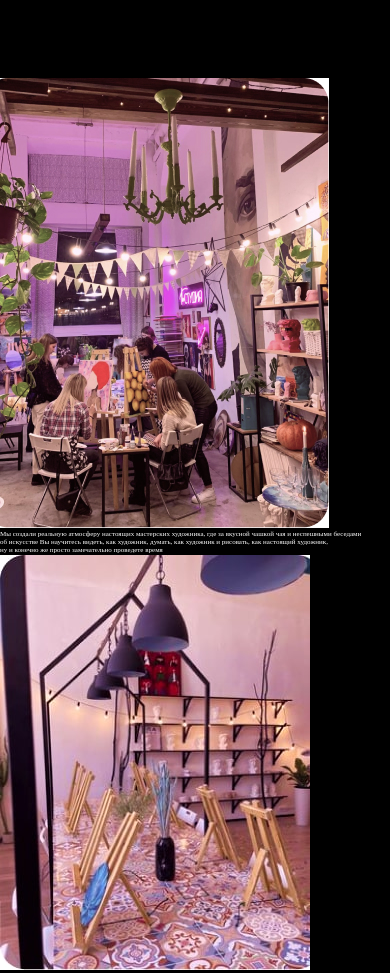
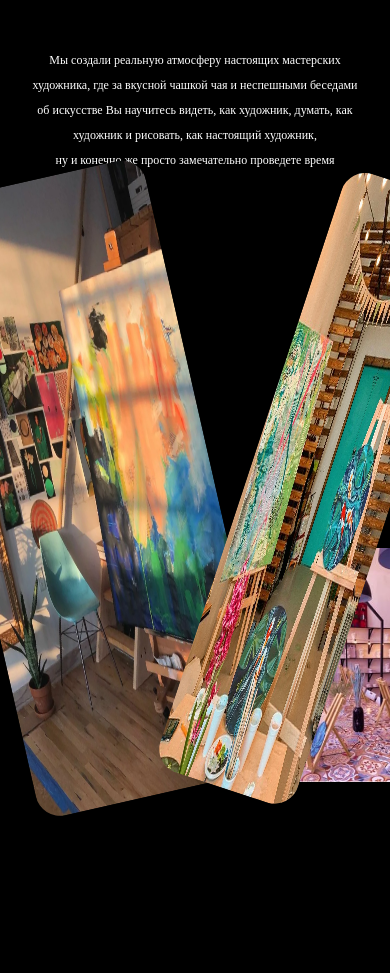
Before and after one commit to borshhevskijj/Art-studio, a website built with webpack: page src/index.html in a window 390 px wide. Shown: the part 7309-8282 px from the top of the page. After the commit the page ends 8237 px from the top, so only its background shows below. Built offline with nearby package versions, Linux system fonts and the light colour scheme; a script that the page names is missing.

Commit message:
styling our studios section

```diff
--- a/src/index.html
+++ b/src/index.html
@@ -739,7 +739,7 @@
       </h2>
       <div class="ourStudiosWrapper">
         <div class="ourStudiosWrapper_topContent">
-          <div>
+          <div class="ourStudiosWrapper_topContent_leftImg">
             <img src="./images/location3.jpg" alt="" />
           </div>
           <p>
@@ -749,16 +749,16 @@
             как настоящий художник, ну и конечно же просто замечательно
             проведете время
           </p>
-          <div>
+          <div class="ourStudiosWrapper_topContent_rigthImg">
             <img src="./images/location-min.jpg" alt="" />
           </div>
         </div>
         <div class="ourStudiosWrapper_bottomContent">
-          <div>
-            <img src="./images/location2.png" alt="" />
+          <div class="ourStudiosWrapper_bottomContent_leftImg">
+            <img src="./images/location2.webp" alt="" />
           </div>
-          <div>
-            <img src="./images/location4.png" alt="" />
+          <div class="ourStudiosWrapper_bottomContent_rigthImg">
+            <img src="./images/location4.webp" alt="" />
           </div>
         </div>
       </div>
--- a/src/styles/ourStudios.scss
+++ b/src/styles/ourStudios.scss
@@ -1,5 +1,130 @@
+@import "/src/styles/variables.scss";
+
 .ourStudiosSubTitle {
   & span {
     white-space: nowrap;
   }
 }
+
+.ourStudiosWrapper_topContent {
+  position: relative;
+  display: flex;
+  justify-content: space-between;
+  & img {
+    border-radius: 25px;
+    width: 100%;
+    height: 100%;
+  }
+  & p {
+    padding: 0 50px;
+    line-height: 25px;
+    text-align: center;
+    min-width: 385px;
+    max-width: 530px;
+    font-size: 15px;
+  }
+}
+.ourStudiosWrapper_topContent_leftImg {
+  position: relative;
+  bottom: 200px;
+  transform: translate(-20px, 0);
+}
+.ourStudiosWrapper_topContent_rigthImg {
+  position: relative;
+  bottom: 100px;
+  transform: translate(20px, 0);
+}
+
+.ourStudiosWrapper_bottomContent {
+  display: flex;
+  justify-content: space-around;
+  & div {
+    // max-width: 467.68px;
+    max-height: 645.34px;
+    & img {
+      max-width: 100%;
+      min-height: 630px;
+      height: auto;
+
+      border-radius: 25px;
+    }
+  }
+  & .ourStudiosWrapper_bottomContent_leftImg {
+    max-width: 496.33px;
+    transform: matrix(0.97, -0.22, 0.22, 0.97, -30, 0);
+  }
+  & .ourStudiosWrapper_bottomContent_rigthImg {
+    max-width: 467.68px;
+    min-height: 645px;
+    transform: rotate(18.19deg);
+  }
+}
+
+// @media (max-width: 1092px) {
+//   .ourStudiosWrapper_topContent_leftImg {
+//     position: relative;
+//     bottom: 200px;
+//     transform: translate(-20px, 0);
+//   }
+//   .ourStudiosWrapper_topContent_rigthImg {
+//     position: relative;
+//     bottom: 100px;
+//     transform: translate(20px, 0);
+//   }
+// }
+@media (max-width: 869px) {
+  .ourStudiosWrapper_topContent_leftImg,
+  .ourStudiosWrapper_topContent_rigthImg {
+    width: 175.08px;
+  }
+  .ourStudiosWrapper_topContent_rigthImg {
+    height: 233.96px;
+  }
+  .ourStudiosWrapper_topContent_leftImg {
+    height: 247.93px;
+  }
+
+  .ourStudiosWrapper_topContent {
+    & img {
+      width: 175.08px;
+    }
+    & p {
+      font-size: 14px;
+    }
+    & .ourStudiosWrapper_topContent_rigthImg {
+      height: 233.96px;
+      bottom: 25px;
+    }
+    & .ourStudiosWrapper_topContent_leftImg {
+      height: 247.93px;
+      bottom: 125px;
+    }
+  }
+}
+
+@media (max-width: 726px) {
+  .ourStudiosSubTitle {
+    padding: 0 $mobileContainerPadding + px;
+  }
+  .ourStudiosWrapper_topContent {
+    position: relative;
+    & p {
+      max-width: none;
+      padding: 0 $mobileContainerPadding + px;
+      font-size: 12px;
+    }
+    & .ourStudiosWrapper_topContent_leftImg,
+    .ourStudiosWrapper_topContent_rigthImg {
+      position: absolute;
+      bottom: 0;
+    }
+    & .ourStudiosWrapper_topContent_leftImg {
+      top: 126%;
+      left: -44px;
+    }
+    & .ourStudiosWrapper_topContent_rigthImg {
+      right: -30px;
+      top: 400%;
+    }
+  }
+}
```
Also changed, not shown: src/images/location2.png (deleted), src/images/location2.webp (added), src/images/location4.png (deleted), src/images/location4.webp (added).
